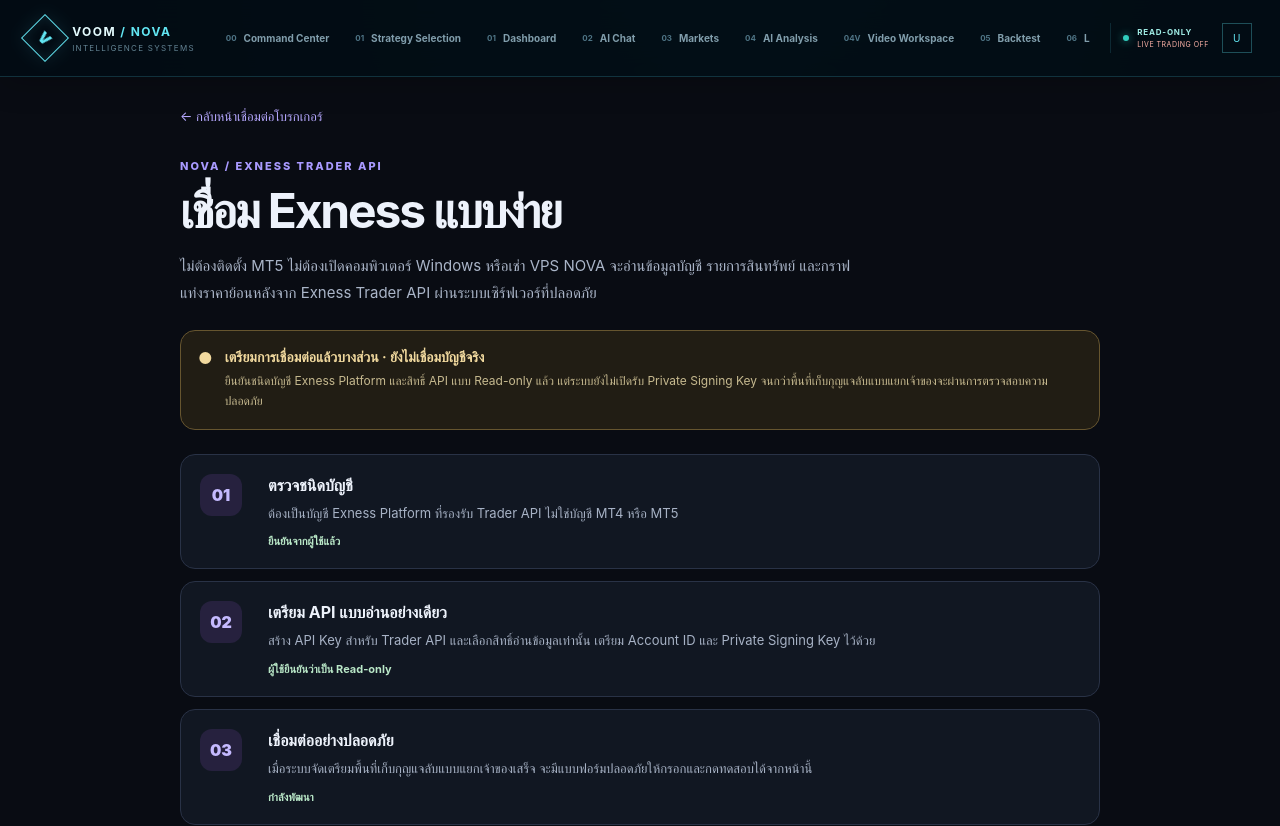
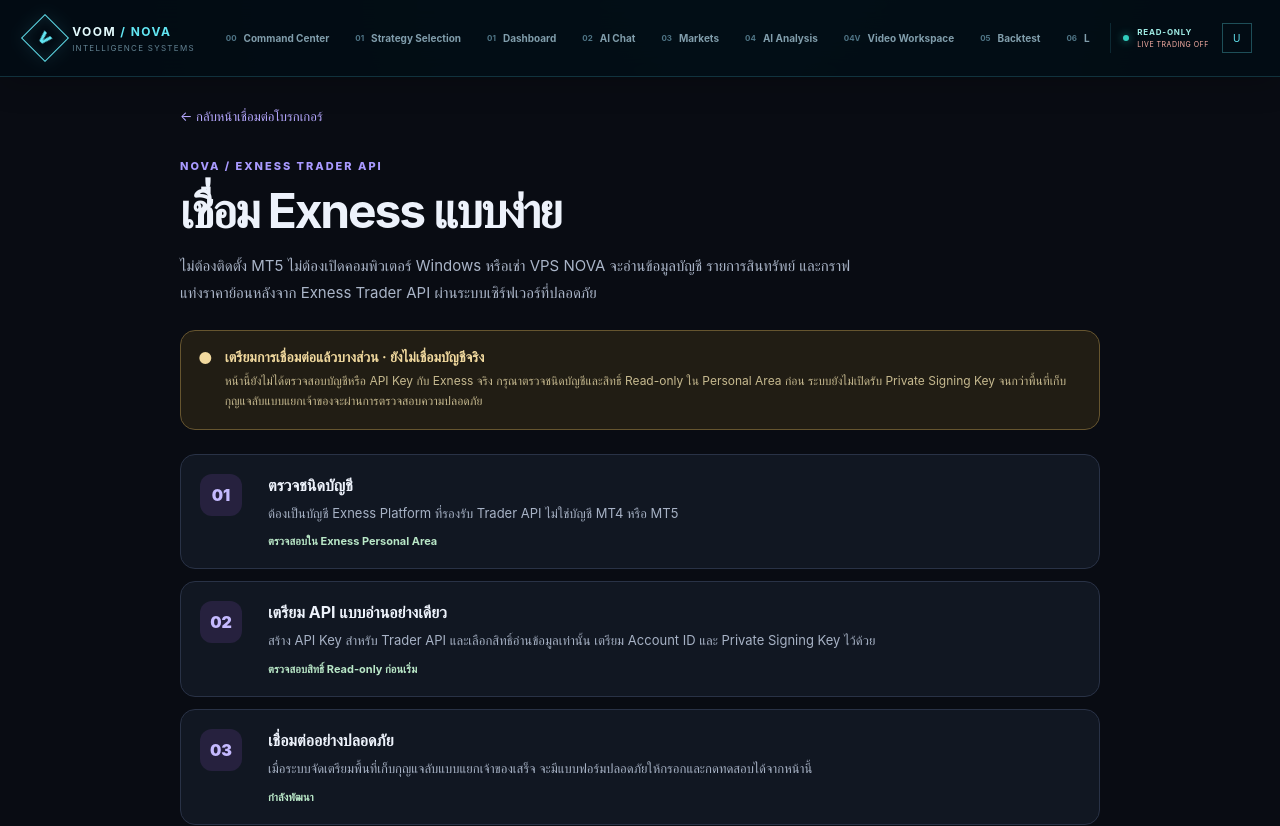
Before and after one commit to vutting895/VOOM_SYSTEM-NOVA-AI, a Next.js app in the folder frontend/: page /settings/broker/exness in a window 1280 px wide. Shown: the top 826 px of the page. Built offline with nearby package versions, Linux system fonts and the light colour scheme.

Commit message:
Make Exness setup verification status explicit

```diff
--- a/frontend/app/settings/broker/exness/page.jsx
+++ b/frontend/app/settings/broker/exness/page.jsx
@@ -5,13 +5,13 @@ const steps = [
     number: "01",
     title: "ตรวจชนิดบัญชี",
     description: "ต้องเป็นบัญชี Exness Platform ที่รองรับ Trader API ไม่ใช่บัญชี MT4 หรือ MT5",
-    state: "ยืนยันจากผู้ใช้แล้ว"
+    state: "ตรวจสอบใน Exness Personal Area"
   },
   {
     number: "02",
     title: "เตรียม API แบบอ่านอย่างเดียว",
     description: "สร้าง API Key สำหรับ Trader API และเลือกสิทธิ์อ่านข้อมูลเท่านั้น เตรียม Account ID และ Private Signing Key ไว้ด้วย",
-    state: "ผู้ใช้ยืนยันว่าเป็น Read-only"
+    state: "ตรวจสอบสิทธิ์ Read-only ก่อนเริ่ม"
   },
   {
     number: "03",
@@ -57,7 +57,7 @@ export default function ExnessApiSetupPage() {
           <span aria-hidden="true">●</span>
           <div>
             <strong>เตรียมการเชื่อมต่อแล้วบางส่วน · ยังไม่เชื่อมบัญชีจริง</strong>
-            <p>ยืนยันชนิดบัญชี Exness Platform และสิทธิ์ API แบบ Read-only แล้ว แต่ระบบยังไม่เปิดรับ Private Signing Key จนกว่าพื้นที่เก็บกุญแจลับแบบแยกเจ้าของจะผ่านการตรวจสอบความปลอดภัย</p>
+            <p>หน้านี้ยังไม่ได้ตรวจสอบบัญชีหรือ API Key กับ Exness จริง กรุณาตรวจชนิดบัญชีและสิทธิ์ Read-only ใน Personal Area ก่อน ระบบยังไม่เปิดรับ Private Signing Key จนกว่าพื้นที่เก็บกุญแจลับแบบแยกเจ้าของจะผ่านการตรวจสอบความปลอดภัย</p>
           </div>
         </section>
 
```
